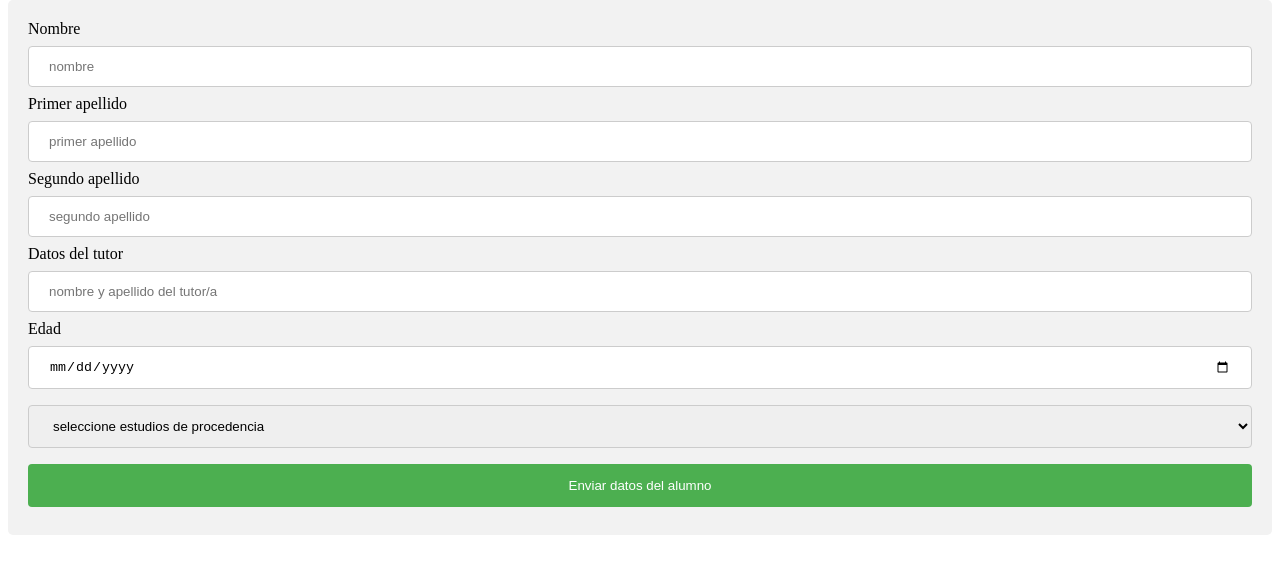
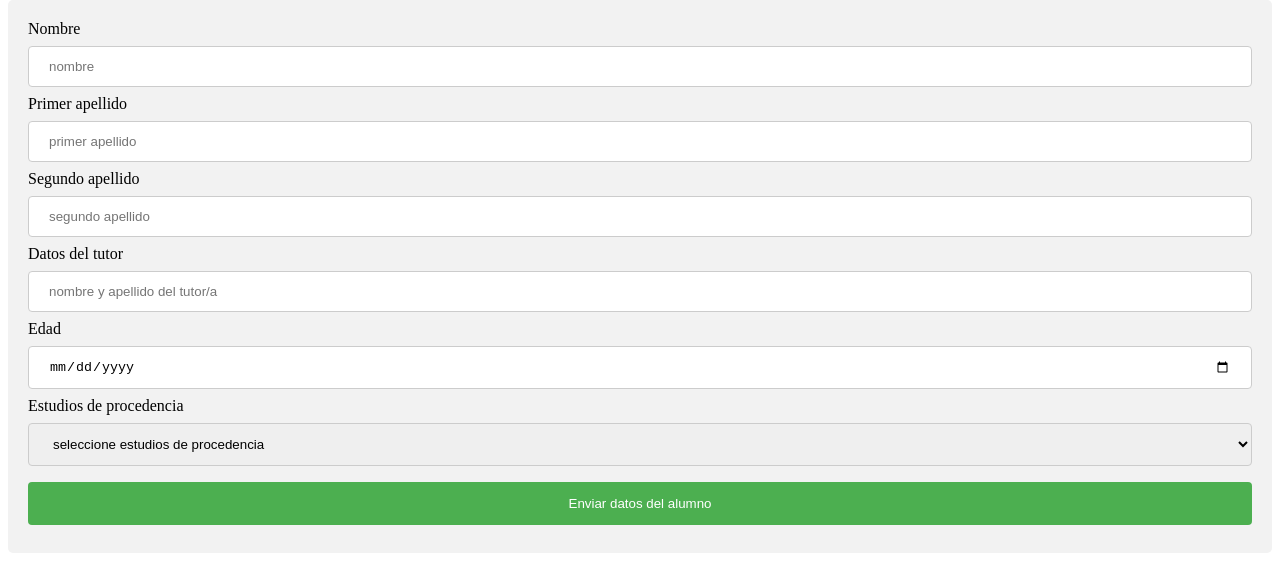
Before and after one commit to DavidHompaneraCampos/ex-formulario, a plain HTML site: page index.html in a window 1280 px wide. Shown: the part 434-995 px from the top of the page. Drawn offline with Linux system fonts and the light colour scheme.

Commit message:
ex-formulario_acabado

```diff
--- a/index.html
+++ b/index.html
@@ -67,6 +67,7 @@
         <input type="text" placeholder="nombre y apellido del tutor/a">
         <label for="">Edad</label>
         <input type="date">
+        <label for="">Estudios de procedencia</label>
         <select>
             <option value="">seleccione estudios de procedencia</option>
             <option value="">ESO</option>
```
